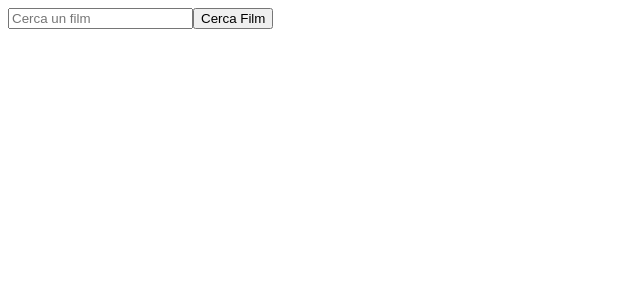
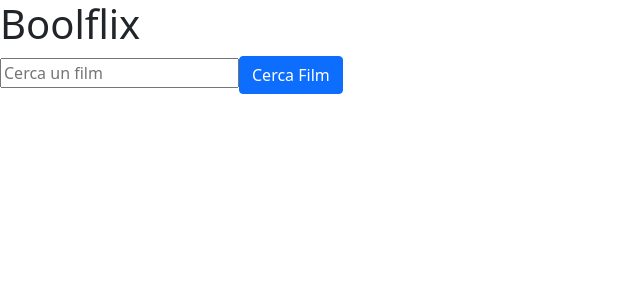
Before and after one commit to Gabriel-Amar/vue-boolflix, a Vue app: page / in a window 1280 px wide. Shown: the top 300 px of the page, without its empty margins (0-640 px from the left). Built offline with nearby package versions, Linux system fonts and the light colour scheme.

Commit message:
vue: aggiunto titolo originale

```diff
--- a/src/App.vue
+++ b/src/App.vue
@@ -1,22 +1,26 @@
 <template>
   <div id="app">
-    <app-grid/>
+    <header>
+      <app-search/>
+    </header>
   </div>
 </template>
 
 <script>
-import AppGrid from './components/AppGrid.vue'
+import AppSearch from './components/AppSearch.vue'
 
 
 
 export default {
   name: 'App',
   components: {
-    AppGrid
+    AppSearch
   }
 }
 </script>
 
 <style lang="scss">
+@import "./assets/style/general.scss";
+
 
 </style>
--- a/src/assets/style/general.scss
+++ b/src/assets/style/general.scss
@@ -0,0 +1,2 @@
+//Bootstrap
+@import "~bootstrap/scss/bootstrap.scss";
--- a/src/components/AppGrid.vue
+++ b/src/components/AppSearch.vue
@@ -1,13 +1,19 @@
 <template>
     <div>
-        <input v-model="search" placeholder="Cerca un film" type="text">
-        <button @click="cercaFilm" type="button">Cerca Film</button>
+        <div class="titolo">
+            <h1>Boolflix</h1>
+        </div>
+        <div class="cerca">
+            <input v-model="search" placeholder="Cerca un film" type="text">
+            <button @click="cercaFilm" type="button" class="btn btn-primary">Cerca Film</button>
+            <div v-for="film in filmList" :key="film">
+                <p>{{'Titolo: '+ film.title}}</p>
+                <p>{{'Titolo originale: '+ film.original_title}}</p>
+                <p>{{'Lingua: '+ film.original_language}}</p>
+                <p>{{'Voto: '+ film.vote_average}}</p>
+            </div>
+        </div>
 
-            <div v-for="film in filmList" :key="film">
-                <p>{{'Titolo: '+film.title}}</p>
-                <p>{{'Lingua: '+film.original_language}}</p>
-                <p>{{'Voto: '+film.vote_average}}</p>
-            </div>
 
     </div>
 </template>
@@ -16,10 +22,10 @@
 import axios from "axios"
 
 export default {
-    name: "AppGrid",
+    name: "AppSearch",
     data(){
         return{
-            apiUrl: 'https://api.themoviedb.org/3/search/',
+            apiUrl: 'https://api.themoviedb.org/3/',
             apiKey: "f9f88b1e607ce852eb8d91625dc47ba1",
             filmList: [],
             search:"",
@@ -34,7 +40,7 @@ export default {
 
                 }
             }
-                axios.get(this.apiUrl + "movie?", paramObj).then((res)=>{
+                axios.get(this.apiUrl + "search/movie", paramObj).then((res)=>{
                     this.filmList = res.data.results;
                 })
                 .catch((err)=>{
@@ -42,10 +48,16 @@ export default {
                 })
             }
     },
+    computed:{
+
+    }
 }
 </script>
 
-<style lang="scss" scoped>
+<style lang="scss">
+@import "../assets/style/general.scss";
+
+
 button{
     color: black;
 }
--- a/vue.config.js
+++ b/vue.config.js
@@ -1,4 +1,6 @@
 const { defineConfig } = require('@vue/cli-service')
 module.exports = defineConfig({
-  transpileDependencies: true
+  transpileDependencies: true,
+  publicPath: process.env.NODE_ENV === 'production' ? '/' : './'
+
 })
```
Also changed, not shown: src/store.js (added, +8 -0 lines), 1 other file (tests, documents, lock files or other folders).
